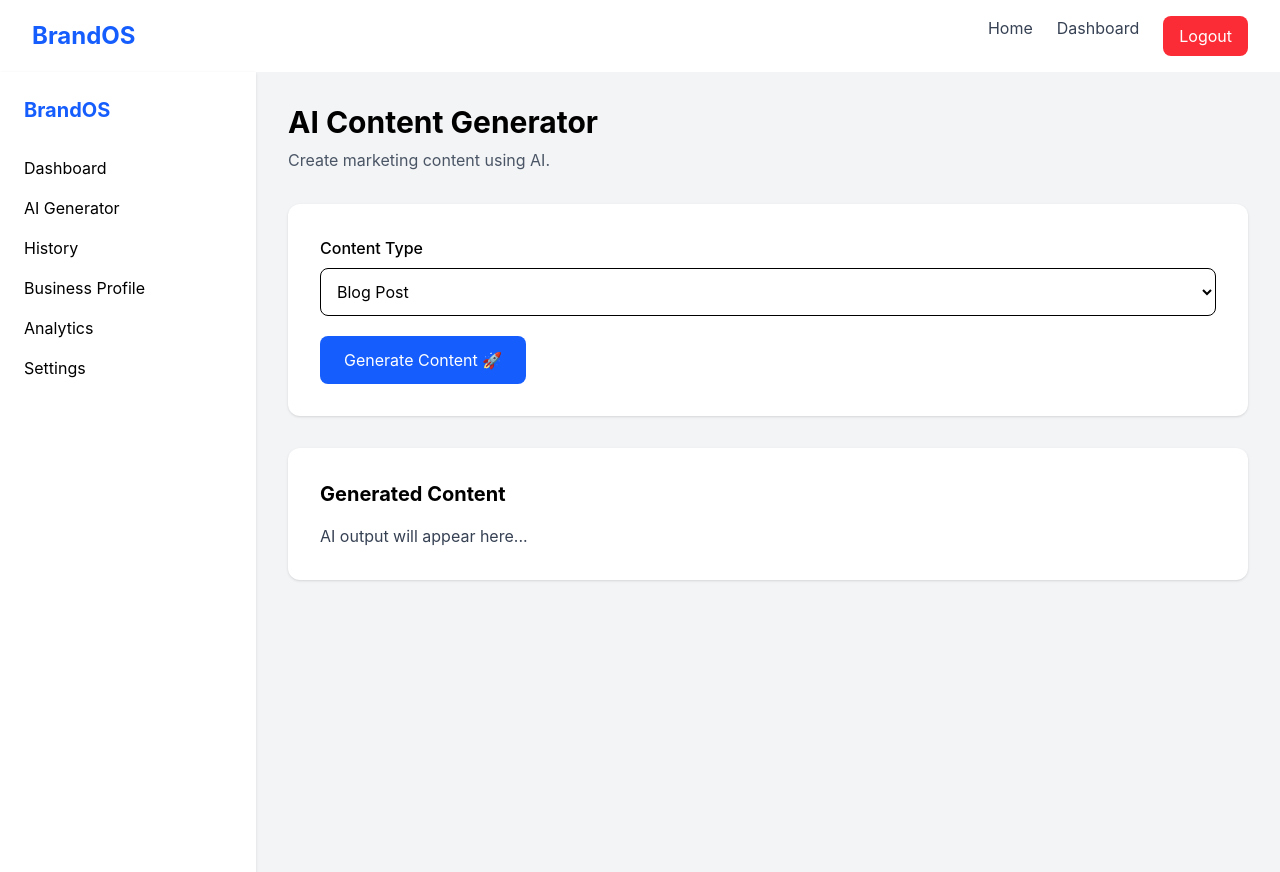
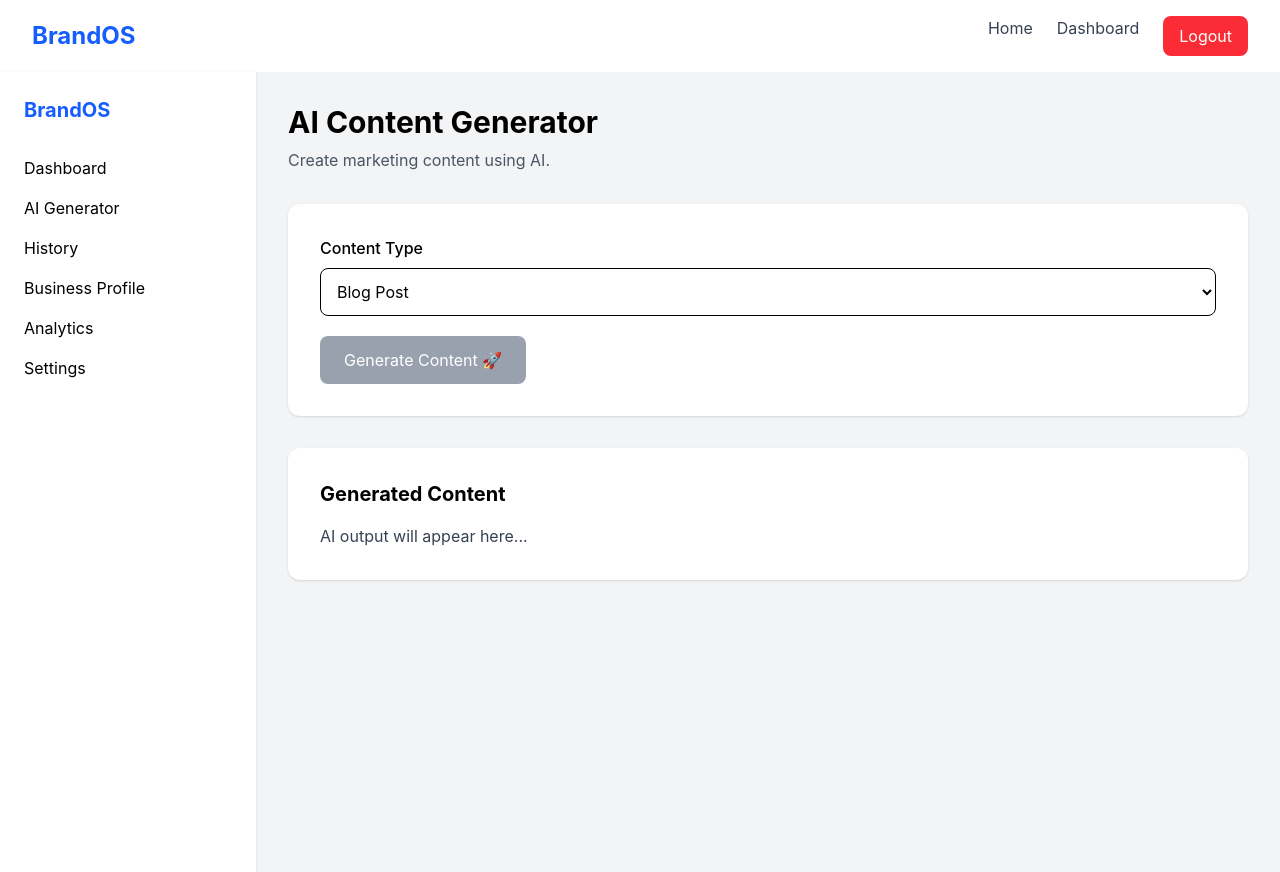
Before and after one commit to bijaylopchan/BrandOS, a React (Vite) app in the folder client/: page /generator in a window 1280 px wide. Built offline with nearby package versions, Linux system fonts and the light colour scheme; no server answers; sample sign-in values are in the browser's storage.

Commit message:
Integrated business profile with content generator

```diff
--- a/client/src/pages/Generator.jsx
+++ b/client/src/pages/Generator.jsx
@@ -80,6 +80,10 @@ function Generator() {
                 {
 
                     businessName: businessProfile.businessName,
+
+                    industry: businessProfile.industry,
+
+                    audience: businessProfile.audience,
 
                     contentType: formData.contentType,
 
@@ -251,7 +255,7 @@ function Generator() {
 
                     disabled={!businessProfile}
 
-                    className="bg-blue-600 text-white px-6 py-3 rounded-lg"
+                    className="bg-blue-600 text-white px-6 py-3 rounded-lg disabled:bg-gray-400"
 
                 >
 
```
